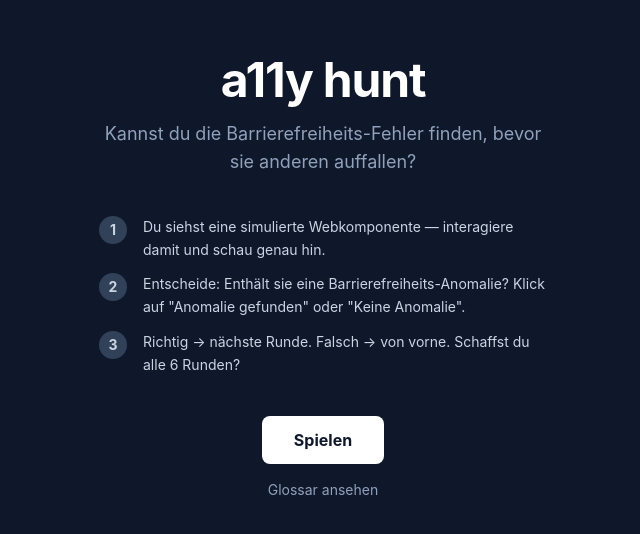
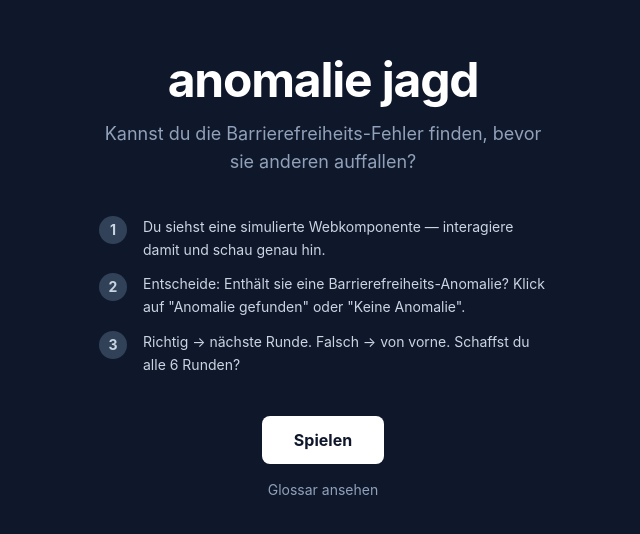
Before and after one commit to teilkraftdigital/anomalie-jagd, a React (Vite) app: page / in a window 1280 px wide. Shown: the part 122-656 px from the top of the page, without its empty margins (317-957 px from the left). Built offline with nearby package versions, Linux system fonts and the light colour scheme.

Commit message:
chore: rename app from a11y-hunt to anomalie-jagd (WIP)
Co-Authored-By: Claude Sonnet 4.6 <noreply@anthropic.com>

```diff
--- a/package.json
+++ b/package.json
@@ -1,5 +1,5 @@
 {
-  "name": "a11y-hunt",
+  "name": "anomalie-jagd",
   "private": true,
   "version": "0.0.0",
   "type": "module",
--- a/src/pages/StartPage.tsx
+++ b/src/pages/StartPage.tsx
@@ -18,7 +18,7 @@ const steps = [
 export function StartPage() {
   return (
     <div className="min-h-screen flex flex-col items-center justify-center bg-slate-900 text-white px-4">
-      <h1 className="text-5xl font-bold mb-4 tracking-tight">a11y hunt</h1>
+      <h1 className="text-5xl font-bold mb-4 tracking-tight">anomalie jagd</h1>
       <p className="text-slate-400 text-lg mb-10 max-w-md text-center">
         Kannst du die Barrierefreiheits-Fehler finden, bevor sie anderen
         auffallen?
@@ -27,7 +27,7 @@ export function StartPage() {
       <ol className="flex flex-col gap-3 mb-10 max-w-md w-full">
         {steps.map((step) => (
           <li key={step.number} className="flex gap-4 items-start">
-            <span className="shrink-0 w-7 h-7 rounded-full bg-slate-700 text-slate-300 text-sm font-bold flex items-center justify-center">
+            <span className="shrink-0 w-7 h-7 rounded-full bg-slate-700 text-slate-300 text-sm font-bold flex items-center justify-center" aria-hidden="true">
               {step.number}
             </span>
             <p className="text-slate-300 text-sm leading-relaxed">{step.text}</p>
--- a/src/store/useGameStore.tsx
+++ b/src/store/useGameStore.tsx
@@ -187,7 +187,7 @@ const useGameStore = create<GameState>()(
         clearLastGuessResult: () => set({ lastGuessResult: null }),
       }),
       {
-        name: "game-storage",
+        name: "anomalie-jagd",
         partialize: (state) => ({
           discoveredPatchIds: state.discoveredPatchIds,
         }),
```
Also changed, not shown: 1 other file (tests, documents, lock files or other folders).
